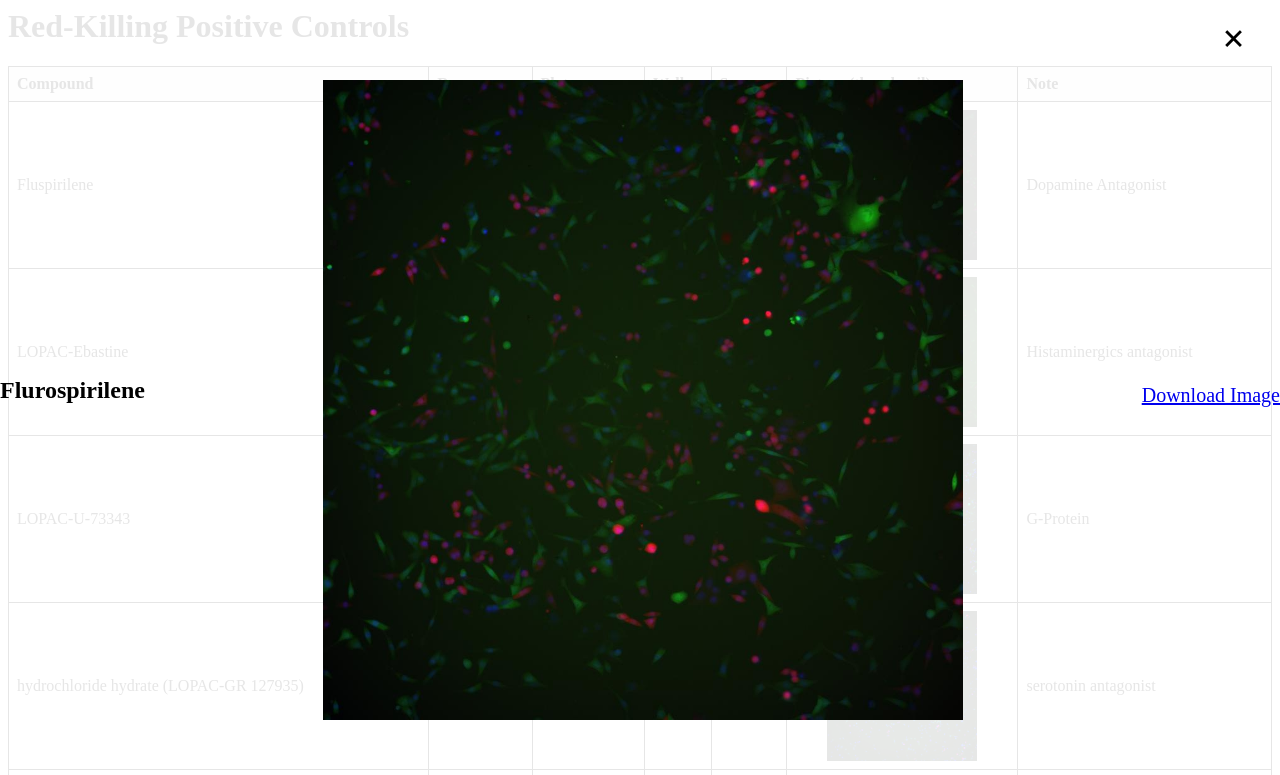
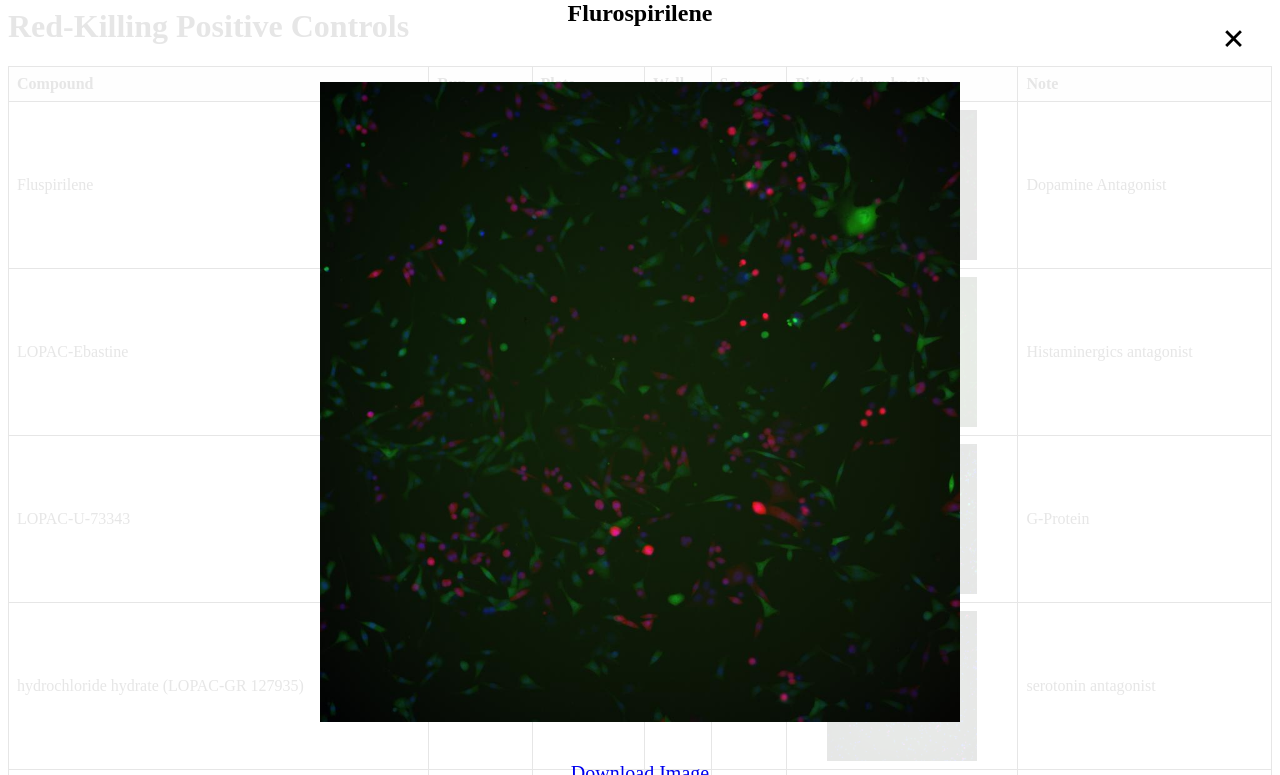
Before and after one commit to ebowen19/MSSR-Statin-Project, a plain HTML site: page red_killing.html in a window 1280 px wide. Both pictures are taken after a click on the picture 902 px from the left and 185 px from the top of the page. Shown: the top 775 px of the page. Drawn offline with Linux system fonts and the light colour scheme.

Commit message:
Update styles.css
fix position of caption/download link

```diff
--- a/styles.css
+++ b/styles.css
@@ -39,7 +39,7 @@ table {
     }
 
       .modal {
-      display: none; /* default no modal */
+        display: none; /* Keep the modal hidden initially */
         position: fixed; /* Stay in place */
         z-index: 1; /* Sit on top */
         left: 0;
@@ -47,11 +47,12 @@ table {
         width: 100%; /* Full width */
         height: 100%; /* Full height */
         overflow: auto; /* Enable scroll if needed */
-      background-color: rgb(0,0,0); /* Fallback color */
         background-color: rgba(255, 255, 255, 0.9); /* White with reduced transparency */
         align-items: center; /* Center vertically */
         justify-content: center; /* Center horizontally */
+        flex-direction: column; /* Arrange children in a vertical stack */
       }
+
 
     .modal-content {
       /* Set only one dimension (width or height) and leave the other to auto */
```
Lines whose indentation alone changed are shown as unchanged.
